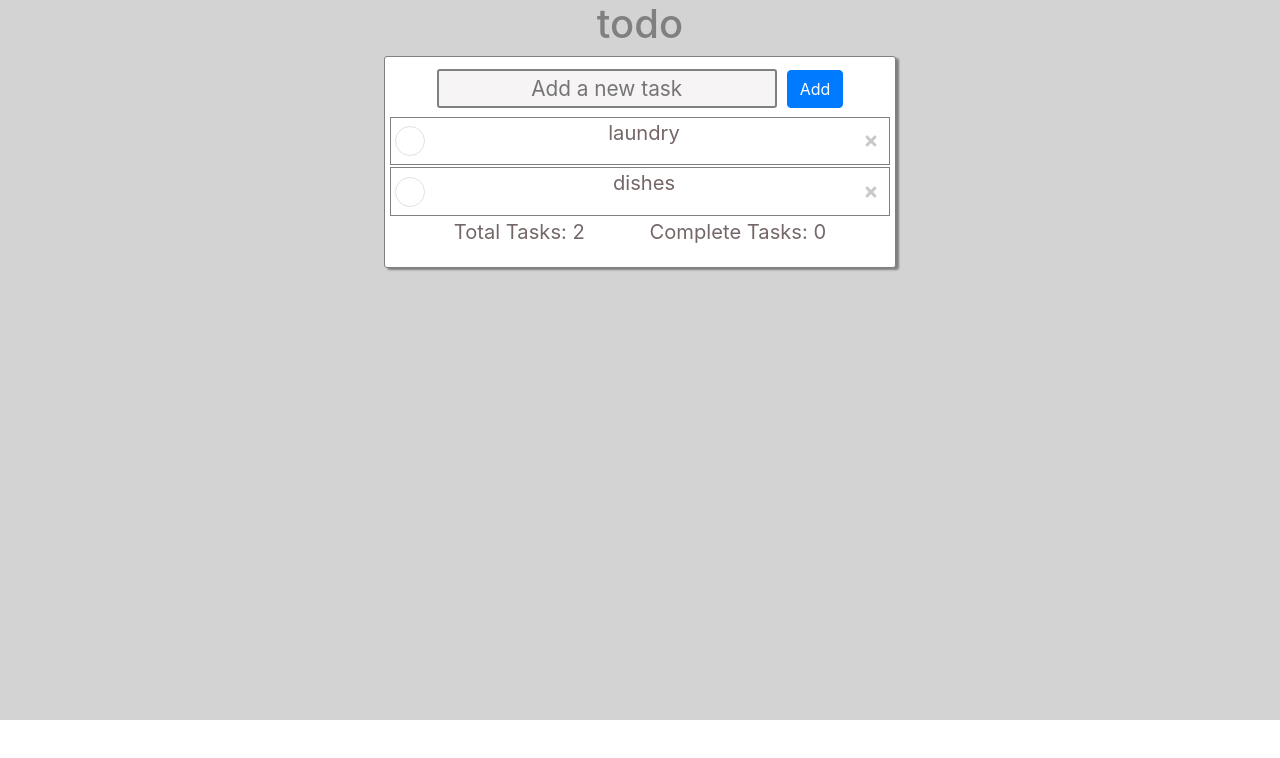
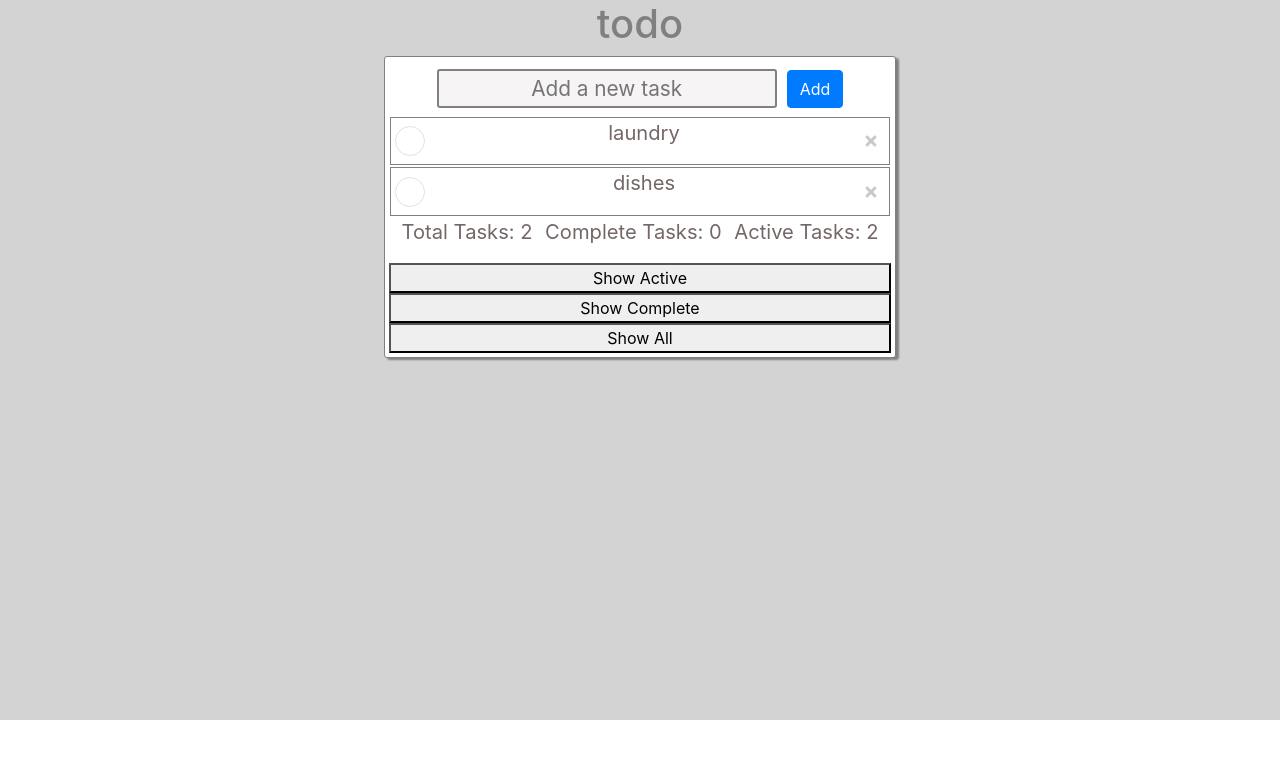
Before and after one commit to rfilaxwy/react-hooks-test, a React (Create React App) app in the folder re-test/: page / in a window 1280 px wide. Shown: the top 758 px of the page. Built offline with nearby package versions, Linux system fonts and the light colour scheme.

Commit message:
Added dynamic display buttons to show tasks in different states

```diff
--- a/re-test/package.json
+++ b/re-test/package.json
@@ -3,6 +3,7 @@
   "version": "0.1.0",
   "private": true,
   "dependencies": {
+    "axios": "^0.19.0",
     "body-parser": "^1.19.0",
     "bootstrap": "^4.3.1",
     "cors": "^2.8.5",
--- /dev/null
+++ b/re-test/src/components/TaskStatusBar/TaskStatusBar.js
@@ -0,0 +1,13 @@
+import React from 'react'
+import classes from '../ToDoContainer/ToDoContainer.module.css'
+
+const TaskStatusBar = (props) => {
+    return(
+        <div className={classes.foot}>
+                <p>Total Tasks: {props.totalTasks}</p>
+                <p>Complete Tasks: {props.completeTasks}</p>
+                <p>Active Tasks: {props.totalTasks- props.completeTasks}</p>
+        </div>
+    )
+}
+export default TaskStatusBar;
--- a/re-test/src/components/ToDoContainer/ToDoContainer.js
+++ b/re-test/src/components/ToDoContainer/ToDoContainer.js
@@ -1,7 +1,7 @@
 import React, { Component } from 'react';
 import TaskAdder  from '../TaskAdder/TaskAdder';
 import TaskList from '../TaskList/TaskList';
-
+import TaskStatusBar from '../TaskStatusBar/TaskStatusBar';
 
 import classes from './ToDoContainer.module.css'
 
@@ -21,6 +21,7 @@ import classes from './ToDoContainer.module.css'
                     complete: false
                 }
             ],
+            display:''
         }
     }
 
@@ -30,6 +31,10 @@ import classes from './ToDoContainer.module.css'
         let pushTask ={task:e, id:timeStamp, complete:false}
         tasks.push(pushTask);
         this.setState({ tasks: tasks })
+    }
+
+    handleDisplay = (e) => {
+        this.setState({display:e})
     }
 
     completeTask = (id) => {
@@ -54,8 +59,10 @@ import classes from './ToDoContainer.module.css'
     render(){
 
         let tasks =this.state.tasks;
+        let completeTasks = tasks.filter(task => task.complete);
+        let displayTasks = this.state.display === 'a' ? tasks.filter(task => task.complete===false): this.state.display === 'b' ? completeTasks:tasks;
         let totalTasks = this.state.tasks.length;
-        let completeTasks = tasks.filter(task => task.complete).length;
+
         return(
 
             <div className={classes.TodoCont}>
@@ -63,14 +70,18 @@ import classes from './ToDoContainer.module.css'
                     add = { this.handleNewTask }
                 />
                 <TaskList
-                    tasks={this.state.tasks}
+                    tasks={displayTasks}
                     completeTask={this.completeTask}
                     click={this.deleteTaskHandler}
                 />
-                <div className={classes.foot}>
-                    <p>Total Tasks: {totalTasks}</p>
-                    <p>Complete Tasks: {completeTasks}</p>
-                </div>
+                <TaskStatusBar
+                    totalTasks={totalTasks}
+                    completeTasks={completeTasks.length}
+                />
+                <button onClick={()=>this.handleDisplay('a')}>Show Active</button>
+                <button  onClick={()=>this.handleDisplay('b')}>Show Complete</button>
+                <button  onClick={()=>this.handleDisplay('b')}>Show All</button>
+
             </div>
 
         )
```
Also changed, not shown: re-test/src/components/WeatherContainer/WeatherContainer.js (added, +23 -0 lines), 1 other file (tests, documents, lock files or other folders).
